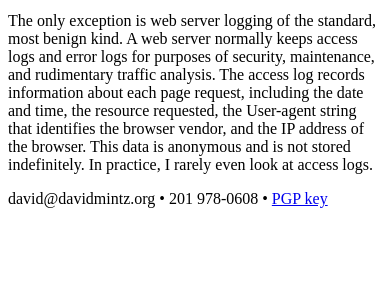
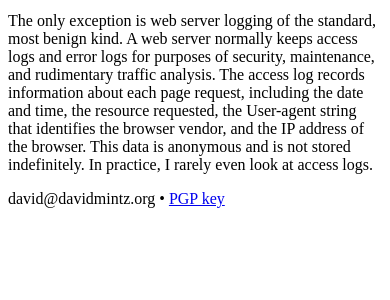
Before and after one commit to davidmintz/davidmintz.org, a Symfony app: template templates/index/privacy.html.twig in a window 390 px wide. Shown: the part 261-561 px from the top of the page. Run offline with Twig, Linux system fonts and the light colour scheme; the template is opened without the code that fills it, so the values that code supplies are empty; some libraries are stand-ins or nearby versions.

Commit message:
remove phone number

```diff
--- a/templates/base.html.twig
+++ b/templates/base.html.twig
@@ -40,7 +40,7 @@
     </div><!-- /.container -->
 
         <div class="row">
-            <footer class="col-md-7 offset-md-2 text-center border-bottom">david@davidmintz.org &bull; 201 978-0608 &bull; <a href="gpg.txt">PGP key</a></footer>
+            <footer class="col-md-7 offset-md-2 text-center border-bottom">david@davidmintz.org &bull; <a href="gpg.txt">PGP key</a></footer>
         </div>
     </body>
 </html>
```
